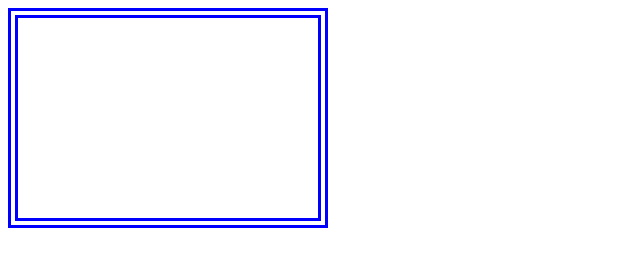
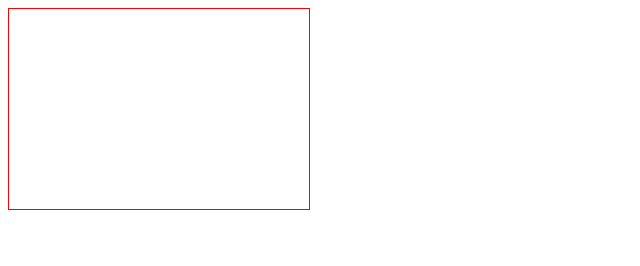
Before and after one commit to ArhipovaDaria2212/2, a plain HTML site: page index1.html in a window 1280 px wide. Shown: the whole page, without its empty margins (0-640 px from the left). Drawn offline with Linux system fonts and the light colour scheme.

Commit message:
Задача 53.1

```diff
--- a/index1.css
+++ b/index1.css
@@ -1,7 +1,5 @@
 div {
-border-width: 10px;
-border-style: double;
-border-color: blue;
+border: 1px solid red;
 width: 300px;
 height: 200px;
 }
```
